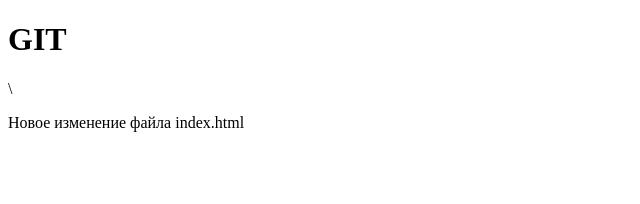
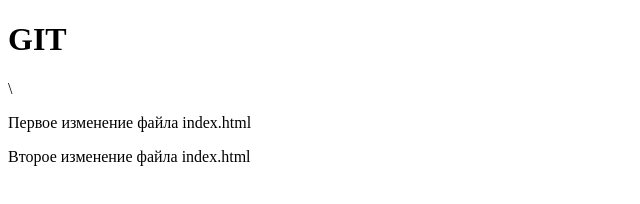
Before and after one commit to AndriiTorzhkov/site, a plain HTML site: page index.html in a window 1280 px wide. Shown: the whole page, without its empty margins (0-640 px from the left). Drawn offline with Linux system fonts and the light colour scheme.

Commit message:
Second commit

```diff
--- a/index.html
+++ b/index.html
@@ -5,6 +5,7 @@
 </head>
 <body>
 <h1>GIT</h1>\
-<p>Новое изменение файла index.html</p>
+<p>Первое изменение файла index.html</p>
+<p>Второе изменение файла index.html</p>
 </body>
 </html>
```
